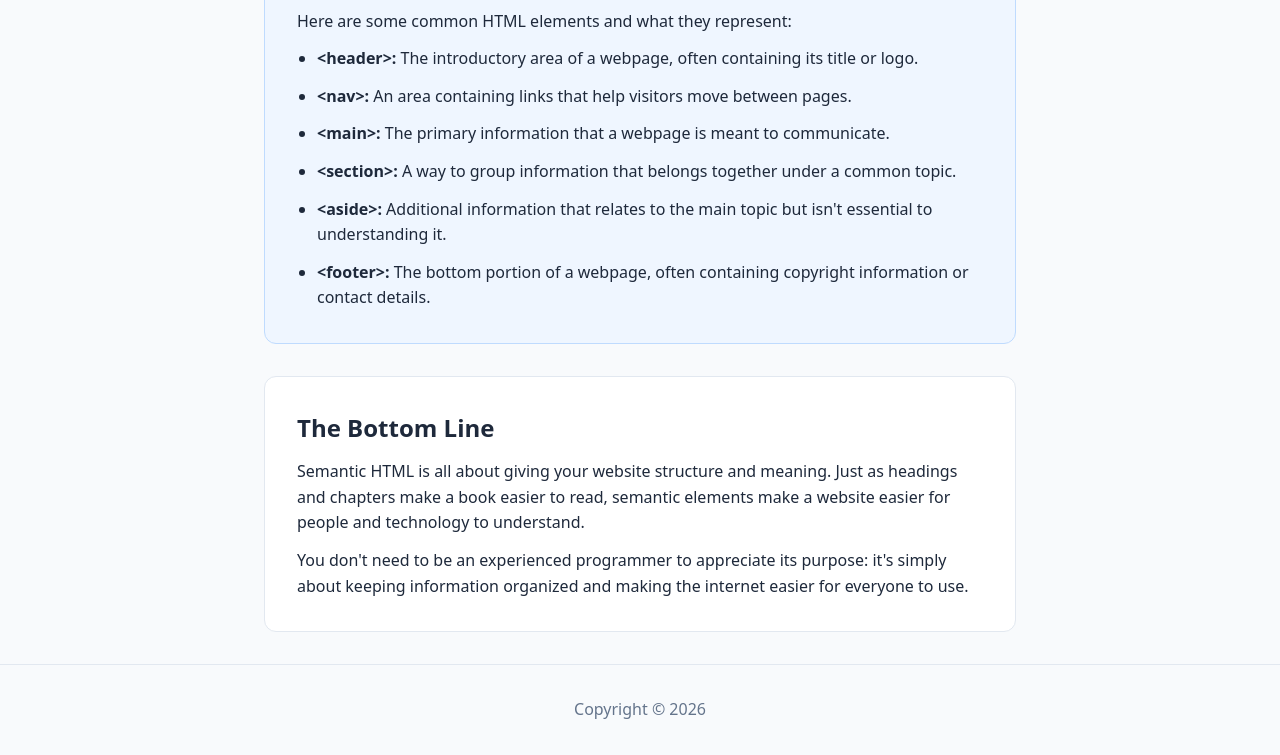
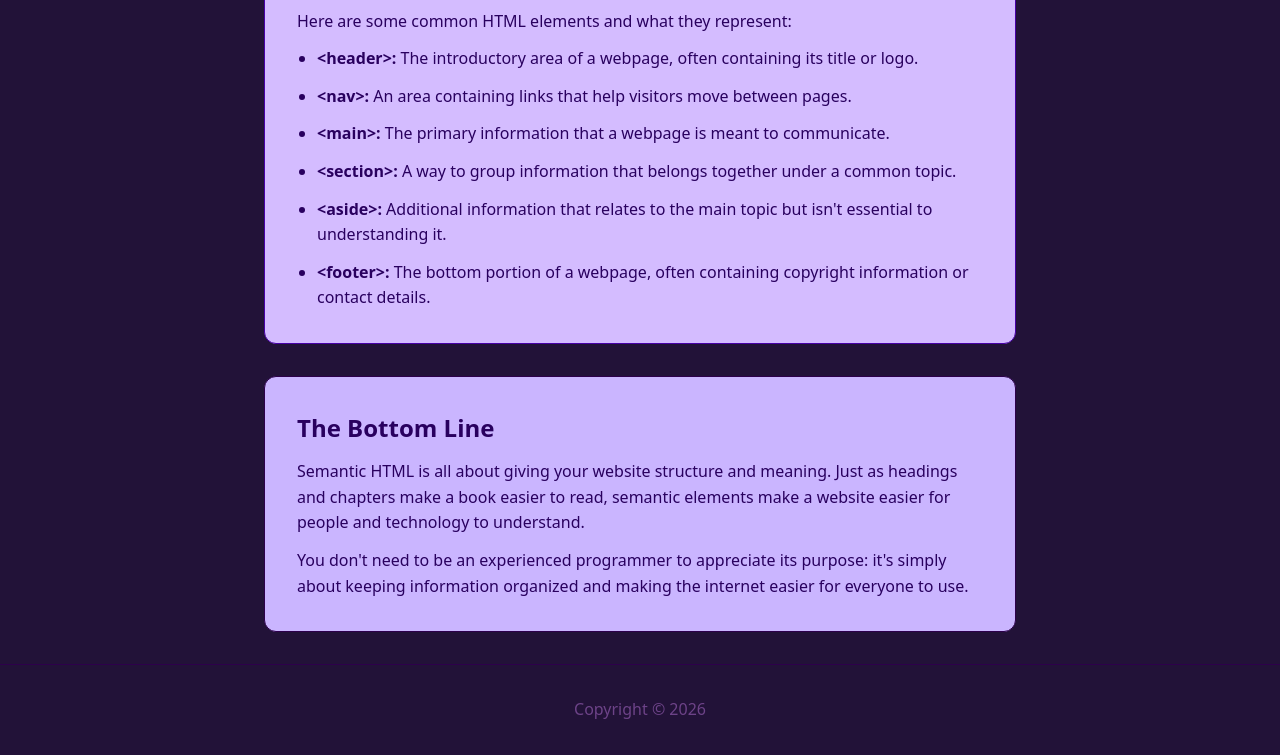
Before and after one commit to kjridgeway/Oct26-Week4-Lvl1, a plain HTML site: page Week 5/Day-21/index.html in a window 1280 px wide. Shown: the part 1094-1849 px from the top of the page. Drawn offline with Linux system fonts and the light colour scheme.

Commit message:
updated css styling colors

```diff
--- a/Week 5/Day-21/style.css
+++ b/Week 5/Day-21/style.css
@@ -1,12 +1,12 @@
 /* 1. Design Tokens (Variables) */
 :root {
-  --bg-page: #f8fafc;
-  --bg-surface: #ffffff;
-  --bg-tinted: #eff6ff;
-  --text-main: #1e293b;
-  --text-muted: #64748b;
-  --accent: #2563eb;
-  --border-color: #e2e8f0;
+  --bg-page: #221238;
+  --bg-surface: #cab5ff;
+  --bg-tinted: #d4bcff;
+  --text-main: #29005f;
+  --text-muted: #6d4388;
+  --accent: #442e77;
+  --border-color: #2d004b;
 
   --radius: 12px;
   --space-sm: 12px;
@@ -89,7 +89,7 @@ main.stack > * + * {
 /* Modifier class to highlight the <aside> without duplicating .card rules */
 .card--tinted {
   background: var(--bg-tinted);
-  border-color: #bfdbfe;
+  border-color: #4800a7;
 } /*avoids duplication, only overrides the background and border color*/
 
 .list-spaced {
```
